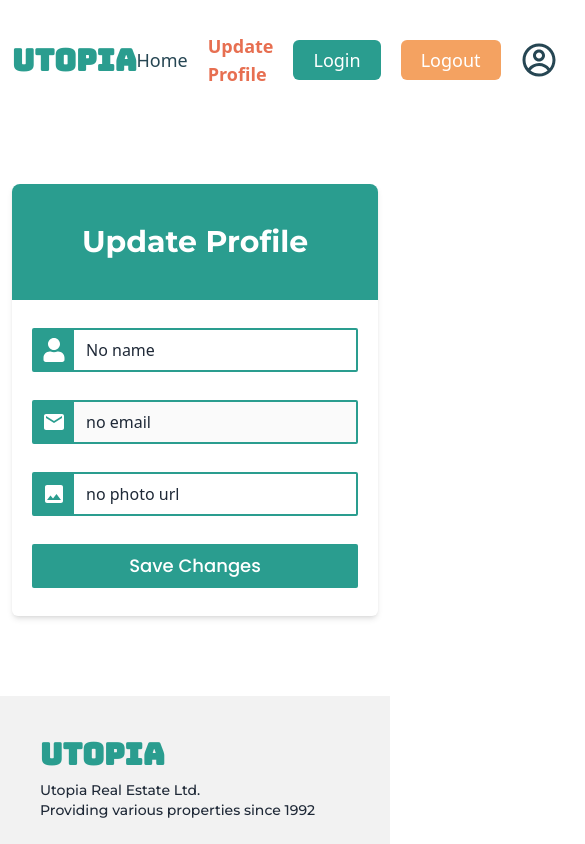
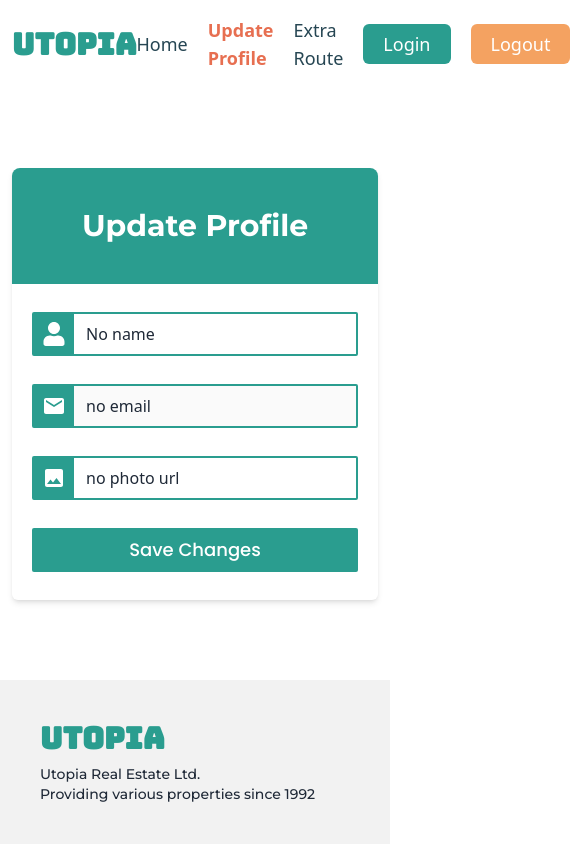
Before and after one commit to abujafarch/real-state-utopia-a9, a React (Vite) app: page /update-profile in a window 390 px wide. Shown: the top 844 px of the page, 585 px wide, since content can reach past the window. Built offline with nearby package versions, Linux system fonts and the light colour scheme; no server answers; a web font is replaced by a local one.

Commit message:
navbar edited

```diff
--- a/src/components/Home/Slider.jsx
+++ b/src/components/Home/Slider.jsx
@@ -7,7 +7,7 @@ import { MdOutlineKeyboardArrowLeft } from "react-icons/md";
 
 const Slider = () => {
     return (
-        <div className='mt-8'>
+        <div className='md:mt-8 mt-4'>
             <Swiper
                 navigation={{
                     nextEl: '.slide-next',
--- a/src/components/Navbar/Navbar.jsx
+++ b/src/components/Navbar/Navbar.jsx
@@ -19,16 +19,18 @@ const Navbar = () => {
     }
 
     return (
-        <div className='flex justify-between mt-8 mb-5 items-center'>
+        <div className='flex justify-between w-full md:mt-8 mt-4 md:mb-5 items-center'>
             <div >
                 <NavLink to='/'><h1 className='text-[#2a9d8f] font-extrabold text-3xl font-bungee text-left'>Utopia</h1></NavLink>
             </div>
             <div className='flex gap-5 text-lg font-medium text-[#264653] items-center'>
+
                 <NavLink to='/'><a>Home</a></NavLink>
                 <NavLink to='/update-profile'><a>Update Profile</a></NavLink>
-                <NavLink to='/login' className='bg-[#2a9d8f] px-5 py-[6px] rounded-md text-white'><a>Login</a></NavLink>
+                <NavLink to='/extra'>Extra Route</NavLink>
+                <NavLink to='/login' className='bg-[#2a9d8f] text-center px-5 py-[6px] rounded-md text-white'><a>Login</a></NavLink>
 
-                <button onClick={handleLogout} className='bg-[#F4A261] px-5 py-[6px] rounded-md text-white'><a>Logout</a></button>
+                <button onClick={handleLogout} className='bg-[#F4A261] text-center px-5 py-[6px] rounded-md text-white'><a>Logout</a></button>
 
                 <button>
                     {
```
